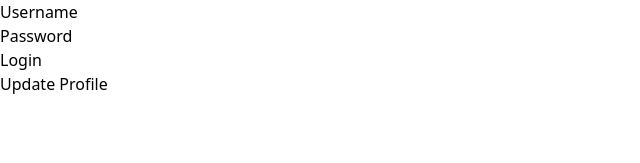
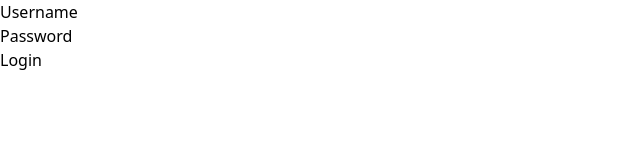
Before and after one commit to PaulPilane/codesion_react_practical_day, a React (Vite) app: page / in a window 1280 px wide. Shown: the top 163 px of the page, without its empty margins (0-640 px from the left). Built offline with nearby package versions, Linux system fonts and the light colour scheme.

Commit message:
🎨 Added Form Validation

```diff
--- a/src/pages/addWords.tsx
+++ b/src/pages/addWords.tsx
@@ -9,14 +9,20 @@ export default function AddWord() {
       const navigate = useNavigate()
        const access_token = localStorage.getItem("token");
 
-
     const { id } = useParams();
 
  const formik = useFormik({
      initialValues: {
        wordId: NaN
      },
+
      onSubmit: values => {
+      if(Number.isNaN(values.wordId)) {
+        formik.setErrors({ wordId: 'Word Id is required' });
+      }
+      if(values.wordId < 1) {
+        formik.setErrors({ wordId: 'Word Id must be at least 1' });
+      }
        const data = {
             wordId : values.wordId
         };
@@ -57,6 +63,9 @@ export default function AddWord() {
         value={formik.values.wordId}
         className="w-full px-3 py-2 border rounded-lg focus:outline-none hover:border-green-300 focus:border-green-700"
       />
+      {formik.touched.wordId && formik.errors.wordId ? (
+        <div className="text-red-600">{formik.errors.wordId}</div>
+      ) : null}
     </div>
 
     <button
--- a/src/pages/login.tsx
+++ b/src/pages/login.tsx
@@ -1,6 +1,6 @@
 import { useFormik } from "formik";
 import axios from "axios"
-import { Link, useNavigate } from "react-router-dom";
+import { useNavigate } from "react-router-dom";
 
 
 export default function Login() {
@@ -51,7 +51,7 @@ export default function Login() {
         axios.request(config)
         .then((response) => {
         localStorage.setItem('token', response.data.access_token)
-        navigate("/Register")
+        navigate("/home")
         })
         .catch((error) => {
         console.log(error);
@@ -103,12 +103,6 @@ export default function Login() {
     </button>
 
   </form>
-   <Link
-        to={`/update-user`}
-        className="ml-4 mt-5 px-4 py-2 bg-green-500 text-white rounded hover:bg-green-600 transition duration-300 ease-in-out"
-      >
-        Update Profile
-      </Link>
 </div>
 
 
```
